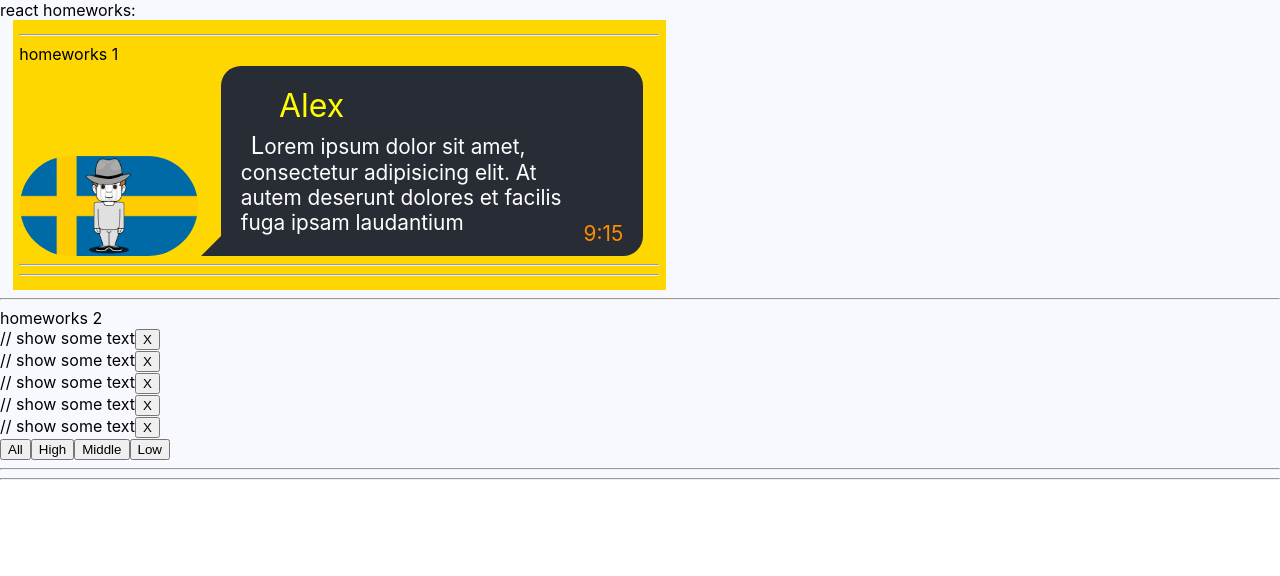
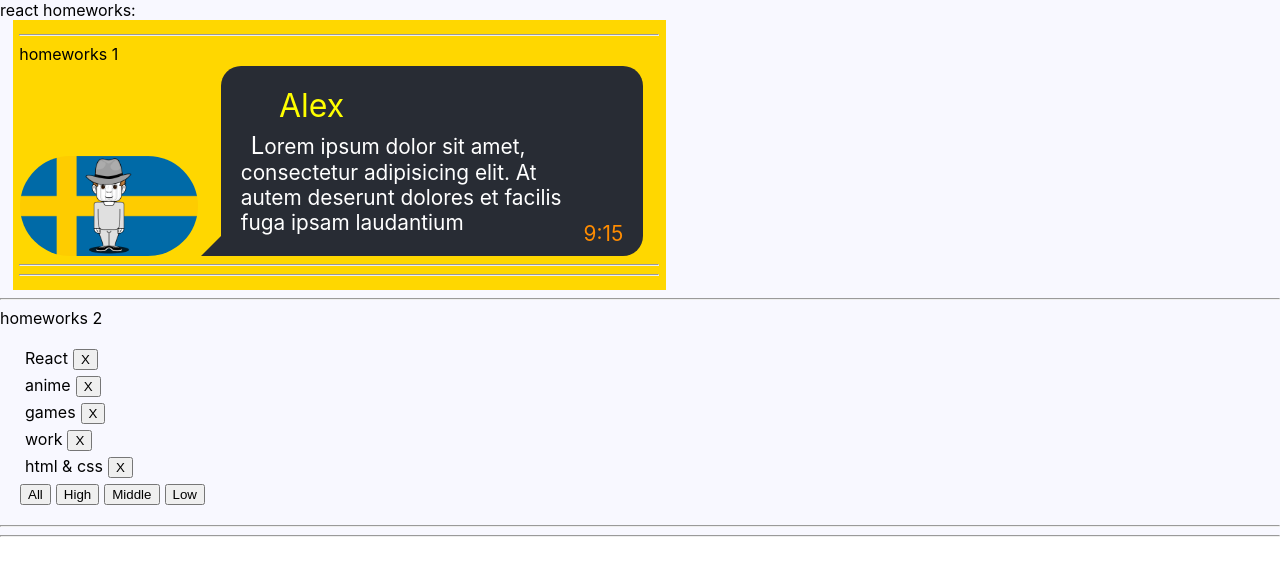
Before and after one commit to Lelik7777/dzi_ignat, a React (Create React App) app: page / in a window 1280 px wide. Shown: the top 576 px of the page. Built offline with nearby package versions, Linux system fonts and the light colour scheme.

Commit message:
dz02 finish

```diff
--- a/src/p2-homeworks/h2/Affair.tsx
+++ b/src/p2-homeworks/h2/Affair.tsx
@@ -1,18 +1,19 @@
 import React from 'react'
-
+import {AffairType} from './HW2';
+import o from './Affairs.module.css';
 type AffairPropsType = {
     // key не нужно типизировать
-    affair: any // need to fix any
-    deleteAffairCallback: any // need to fix any
+    affair: AffairType// need to fix any
+    deleteAffairCallback: (id:number)=>void; // need to fix any
 }
 
 function Affair(props: AffairPropsType) {
-    const deleteCallback = () => {}// need to fix
+    const deleteCallback = () => {props.deleteAffairCallback(props.affair._id)}// need to fix
 
     return (
-        <div>
-            // show some text
-
+        <div className={o.affair}>
+          {/*  // show some text*/}
+            {props.affair.name}
             <button onClick={deleteCallback}>X</button>
         </div>
     )
--- a/src/p2-homeworks/h2/Affairs.module.css
+++ b/src/p2-homeworks/h2/Affairs.module.css
@@ -1,3 +1,12 @@
-.someClass {
-
+.affairs {
+margin: 20px;
 }
+.affairs>div{
+    margin: 5px;
+}
+.affairs button{
+    margin-right: 5px;
+}
+.affairs .affair button{
+    margin-left: 5px;
+}
--- a/src/p2-homeworks/h2/Affairs.tsx
+++ b/src/p2-homeworks/h2/Affairs.tsx
@@ -1,6 +1,7 @@
 import React from 'react'
 import Affair from './Affair'
 import {AffairType, FilterType} from './HW2'
+import o from './Affairs.module.css';
 
 type AffairsPropsType = { // need to fix any
     data: AffairType[];
@@ -17,17 +18,13 @@ function Affairs(props: AffairsPropsType) {
         />
     });
 
-    const setAll = () => {
-    } // need to fix
-    const setHigh = () => {
-    }
-    const setMiddle = () => {
-    }
-    const setLow = () => {
-    }
+    const setAll = () => {props.setFilter('all')} // need to fix
+    const setHigh = () => {props.setFilter('high')}
+    const setMiddle = () => {props.setFilter('middle')}
+    const setLow = () => {props.setFilter('low')}
 
     return (
-        <div>
+        <div className={o.affairs}>
 
             {mappedAffairs}
 
--- a/src/p2-homeworks/h2/HW2.tsx
+++ b/src/p2-homeworks/h2/HW2.tsx
@@ -64,9 +64,9 @@ function HW2() {
             <hr/>
             {/*для личного творчества, могу проверить*/}
             {/*<AlternativeAffairs/>*/}
+
             <hr/>
         </div>
     )
 }
-
 export default HW2
--- /dev/null
+++ b/src/p2-homeworks/h2/listbook/ListBooks.tsx
@@ -0,0 +1,3 @@
+export function ListBooks() {
+
+}
```
